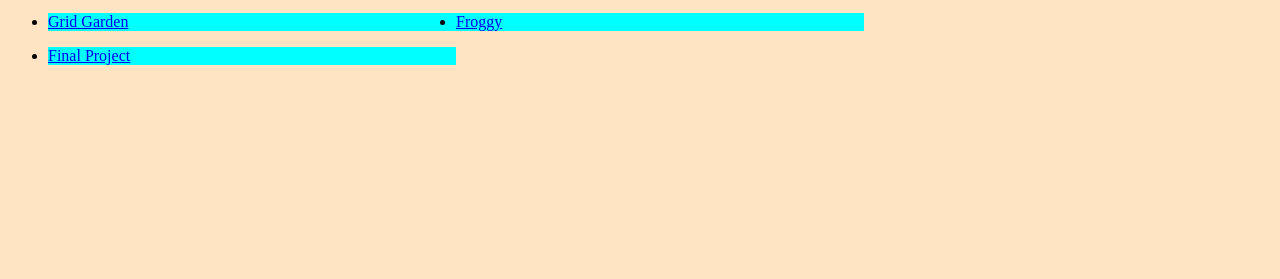
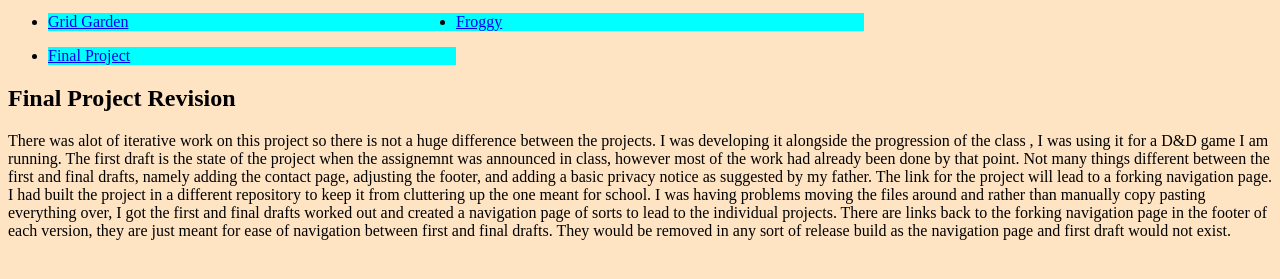
Before and after one commit to Praetor42/IFSC-1310_2024, a plain HTML site: page index.html in a window 1280 px wide. Shown: the part 155-434 px from the top of the page. Drawn offline with Linux system fonts and the light colour scheme.

Commit message:
Revision statement and explaination

```diff
--- a/index.html
+++ b/index.html
@@ -32,6 +32,16 @@
   </ul>
   <ul>
     <li><a href="https://praetor42.github.io/stunning-dollop/">Final Project</a></li>
+
 </nav>
+<h2>Final Project Revision</h2>
+<p>There was alot of iterative work on this project so there  is not a huge difference between the projects. I was developing it alongside the progression of the class
+  , I was using it for a D&D game I am running. The first draft is the state of the project when the assignemnt was announced in class, however most of the work had already been done
+  by that point. Not many things different between the first and final drafts, namely adding the contact page, adjusting the footer, and adding a basic privacy notice as suggested by
+  my father. The link for the project will lead to a forking navigation page. I had built the project in a different repository to keep it from cluttering up the one meant for school.
+  I was having problems moving the files around and rather than manually copy pasting everything over, I got the first and final drafts worked out and created a navigation page of
+  sorts to lead to the individual projects. There are links back to the forking navigation page in the footer of each version, they are just meant for ease of navigation between
+  first and final drafts. They would be removed in any sort of release build as the navigation page and first draft would not exist.
+</p>
 </body>
 </html>
```
